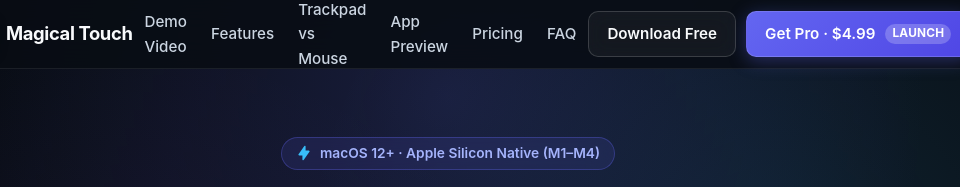
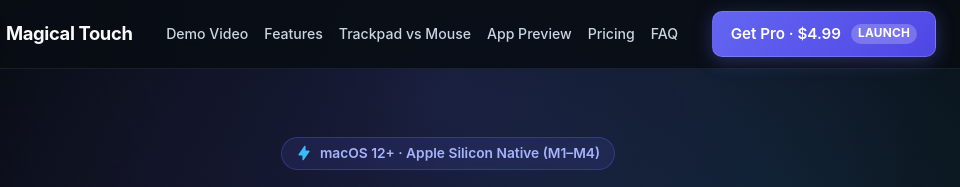
Before and after one commit to wskncode/magicaltouch, a plain HTML site: page index.html in a window 1024 px wide. Shown: the top 187 px of the page, 64-1024 px from the left. Drawn offline with Linux system fonts and the light colour scheme.

Commit message:
Apply ui-ux-pro-max design system and fix 1024px header margin
- Persist Dark Mode OLED master design system from ui-ux-pro-max
- Add tablet breakpoint (769px-1100px) ensuring 24px header margin at 1024px
- Apply text-wrap: balance on hero and section titles
- Verified zero overflow and touch targets >=44px across 320/390/430/768/1024/1440px

Co-authored-by: OpenBot <335604065+openbotgit[bot]@users.noreply.github.com>

```diff
--- a/index.html
+++ b/index.html
@@ -277,6 +277,7 @@
       background: linear-gradient(180deg, #ffffff 0%, #cbd5e1 100%);
       -webkit-background-clip: text;
       -webkit-text-fill-color: transparent;
+      text-wrap: balance;
     }
 
     .hero p.lead {
@@ -458,6 +459,7 @@
       letter-spacing: -0.02em;
       margin-bottom: 14px;
       line-height: 1.2;
+      text-wrap: balance;
     }
 
     .section-desc {
@@ -1152,6 +1154,25 @@
       .btn-secondary:hover,
       .feature-card:hover {
         transform: none;
+      }
+    }
+
+    /* Tablet / Small Laptop Optimization (769px - 1100px) */
+    @media (max-width: 1100px) and (min-width: 769px) {
+      .container {
+        padding: 0 24px;
+      }
+      .nav-links {
+        gap: 16px;
+      }
+      .nav-links a {
+        font-size: 0.88rem;
+      }
+      .nav-cta .btn-secondary {
+        display: none;
+      }
+      .nav-inner {
+        gap: 16px;
       }
     }
 
```
Also changed, not shown: 1 other file.
